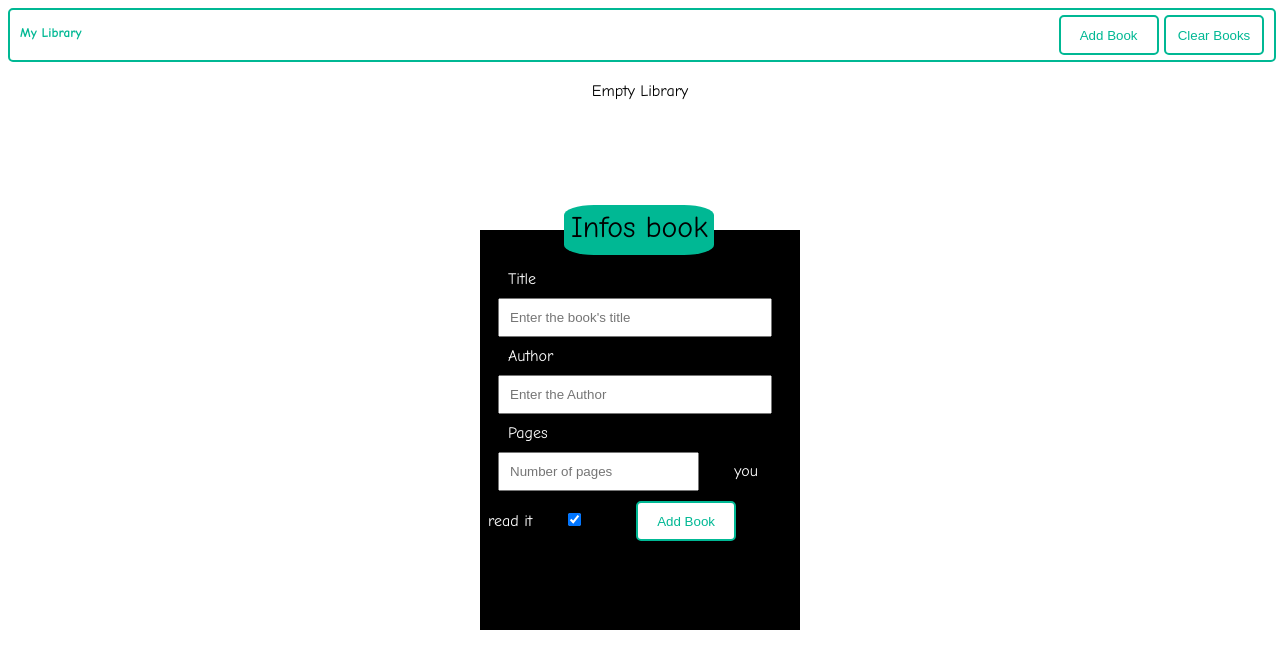
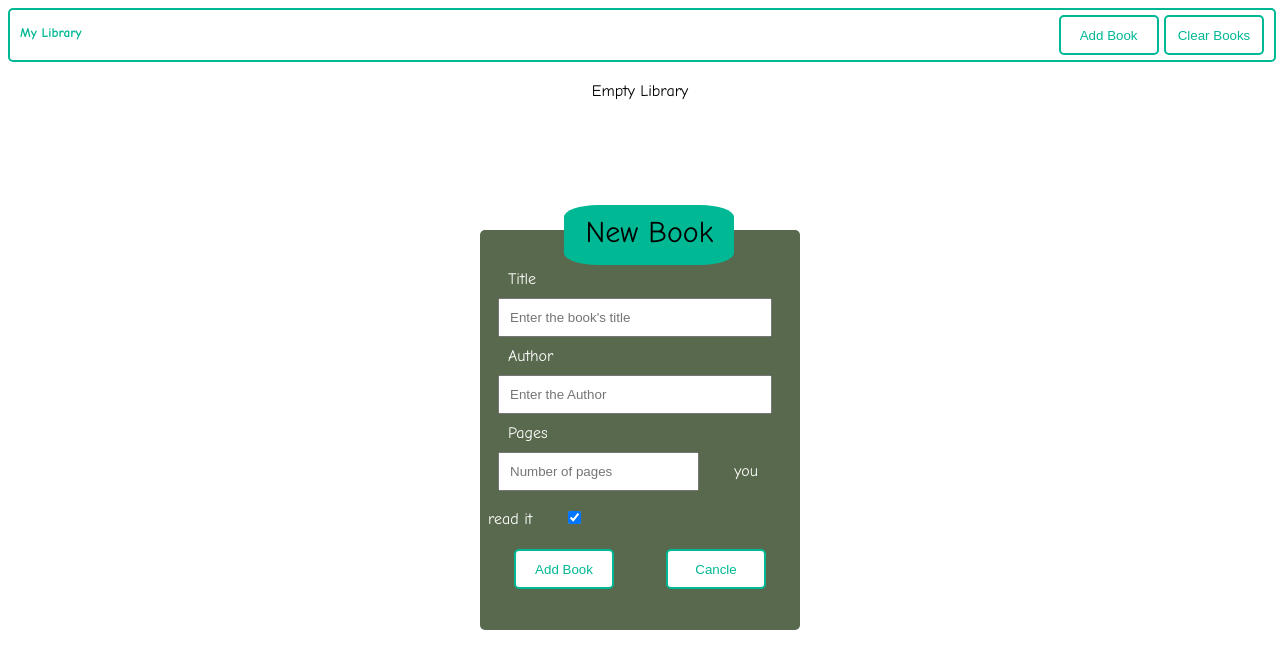
Before and after one commit to zinagithub/js-library, a plain HTML site: page index.html in a window 1280 px wide. Both pictures are taken after a click on the button "Add Book". Drawn offline with Linux system fonts and the light colour scheme.

Commit message:
added style and cancle button for new book form

```diff
--- a/index.html
+++ b/index.html
@@ -11,8 +11,8 @@
     <header>
         <h5 >My Library</h5>
         <div class = "divBut">
-            <button  id = "addBook" onclick="addBookToLibrary()">Add Book</button>
-            <button  id = "removeAllBook" onclick="removeAllBook()">Clear Books</button>
+            <button  id = "addBook" class="good-button" onclick="addBookToLibrary()">Add Book</button>
+            <button  id = "removeAllBook" class="bad-button" onclick="removeAllBook()">Clear Books</button>
         </div>
 
     </header>
@@ -25,7 +25,7 @@
 
     <div id = "getBookForm">
         <div class ="imgBook">
-            <p style = "text-align: center">Infos book</p>
+            <p style = "text-align: center">New Book</p>
         </div>
         <form>
             <label >Title</label>
@@ -37,7 +37,10 @@
             <label>you read it</label>
             <input type="checkbox" checked="checked" id = "checked">
             <label></label>
-            <button id = "addButton" >Add Book</button>
+            <div class="button-div">
+                <button id = "addButton" class="good-button">Add Book</button>
+                <button id = "cancleButton" class="bad-button">Cancle</button>
+            </div>
         </form>
 
     </div>
--- a/library.js
+++ b/library.js
@@ -67,7 +67,7 @@ const render = () => {
     		}else{
     			mytext += "<label>you read it ?</label><input type='checkbox'  class = 'status' id = 'i"+i.toString()+"'>"
     		}
-    		mytext += "<button class = 'delButton' onclick = 'deleteBook' id ="+i.toString()+" >Delete Book</button></div>";
+    		mytext += "<button class = 'delButton bad-button' onclick = 'deleteBook' id ="+i.toString()+" >Delete Book</button></div>";
     		info2.innerHTML = mytext;
         }
         info3 = document.getElementsByClassName("delButton");
--- a/style.css
+++ b/style.css
@@ -38,12 +38,29 @@ button {
 	border-radius: 5px;
 	color : #00b894;
 	outline: none;
+	transition-duration: 0.2s;
+	transition-property: color, background;
 }
+
+.good-button:hover {
+	background: #a0d470;
+	color: black;
+	cursor: pointer;
+	border: none;
+}
+
+.bad-button:hover {
+	background: red;
+	color: black;
+	cursor: pointer;
+	border: none;
+}
+
 #getBookForm {
 	display : none;
 	width : 320px;
 	height: 400px;
-	background: #000;
+	background: #59694d;
 	color :#FFF;
 	position : absolute;
 	top : 50%;
@@ -51,6 +68,7 @@ button {
 	transform: translate(-50%,-50%);
 	box-sizing: border-box;
 	margin : 30px auto;
+	border-radius: 5px;
 }
 .imgBook {
 	width : 150px;
@@ -61,7 +79,7 @@ button {
 	left : calc(42% - 50px);
 	background: #00b894;
 	color : black;
-
+	padding: 5px 10px;
 }
 .imgBook p {
 	text-align: center;
@@ -99,3 +117,9 @@ input[type="text"]{
 	float : left;
 	color : #00b894;
 }
+
+.button-div {
+	display: flex;
+	justify-content: space-around;
+	margin-top: 15px;
+}
```
